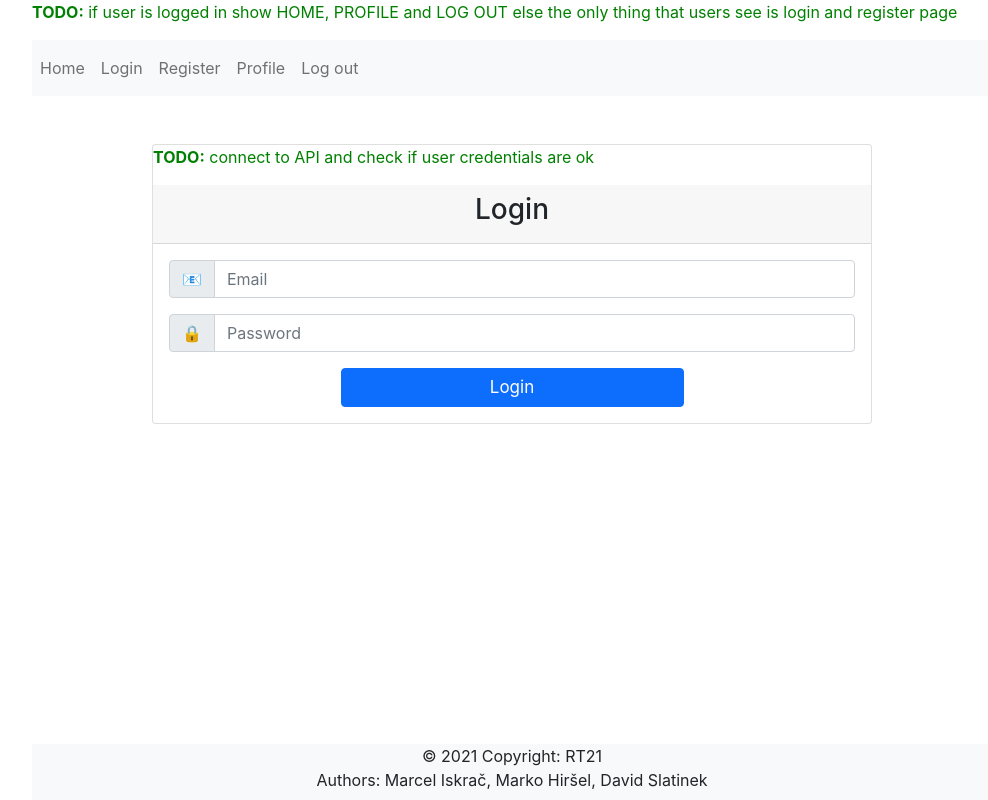
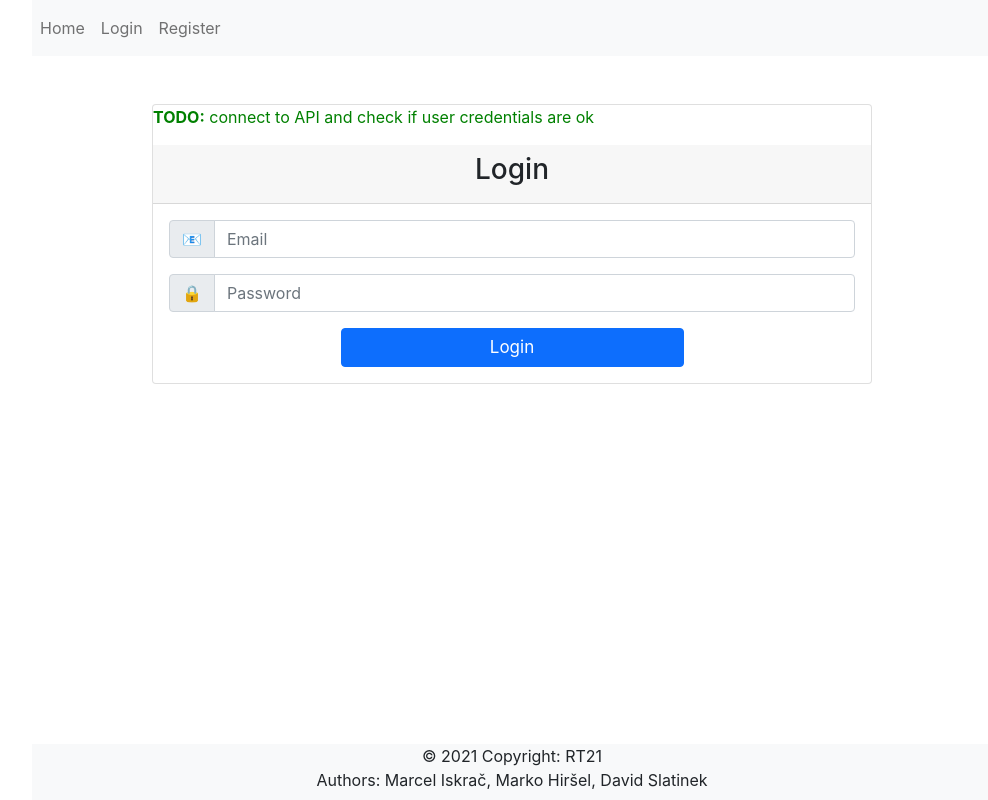
Before and after one commit to david-slatinek/rt21, a React (Create React App) app in the folder website/: page /login in a window 1280 px wide. Shown: the whole page, without its empty margins (128-1116 px from the left). Built offline with nearby package versions, Linux system fonts and the light colour scheme.

Commit message:
Made dynamic header that shows different items depending on if user is logged in

```diff
--- a/website/src/components/navigation.js
+++ b/website/src/components/navigation.js
@@ -14,31 +14,25 @@ const Navigation = () => {
         window.location = '/';
     }
 
-    //if localStorage.getItem("userSessionID") !== null -> different header
-
     return (
     <div>
         <Router>
-            <p style={{color: 'green'}}><b>TODO:</b> if user is logged in show HOME, PROFILE and LOG OUT else the only thing that users see is login and register page</p>
             <nav className="navbar navbar-expand-lg navbar-light bg-light">
                 <ul className="navbar-nav">
                     <li className="nav-item">
-                        {/* <Link to="/">Home</Link> */}
-                        <a className="nav-link" href="/">Home</a>
+                       <a className="nav-link" href="/">Home</a>
                     </li>
                     <li className="nav-item">
-                        {/* <Link to="/login">Login</Link> */}
-                        <a className="nav-link" href="/login">Login</a>
+                        {(localStorage.getItem("userSessionID") === null ? <a className="nav-link" href="/login">Login</a> : null)}
                     </li>
                     <li className="nav-item">
-                        {/* <Link to="/register">Register</Link> */}
-                        <a className="nav-link" href="/register">Register</a>
+                        {(localStorage.getItem("userSessionID") === null ?  <a className="nav-link" href="/register">Register</a> : null)}
                     </li>
                     <li className="nav-item">
-                        <a className="nav-link" href="/profile">Profile</a>
+                        {(localStorage.getItem("userSessionID") !== null ? <a className="nav-link" href="/profile">Profile</a> : null)}
                     </li>
                     <li>
-                        <a className="nav-link" onClick={logOut}>Log out</a>
+                        {(localStorage.getItem("userSessionID") !== null ? <a className="nav-link" onClick={logOut}>Log out</a> : null)}
                     </li>
                 </ul>
             </nav>
```
